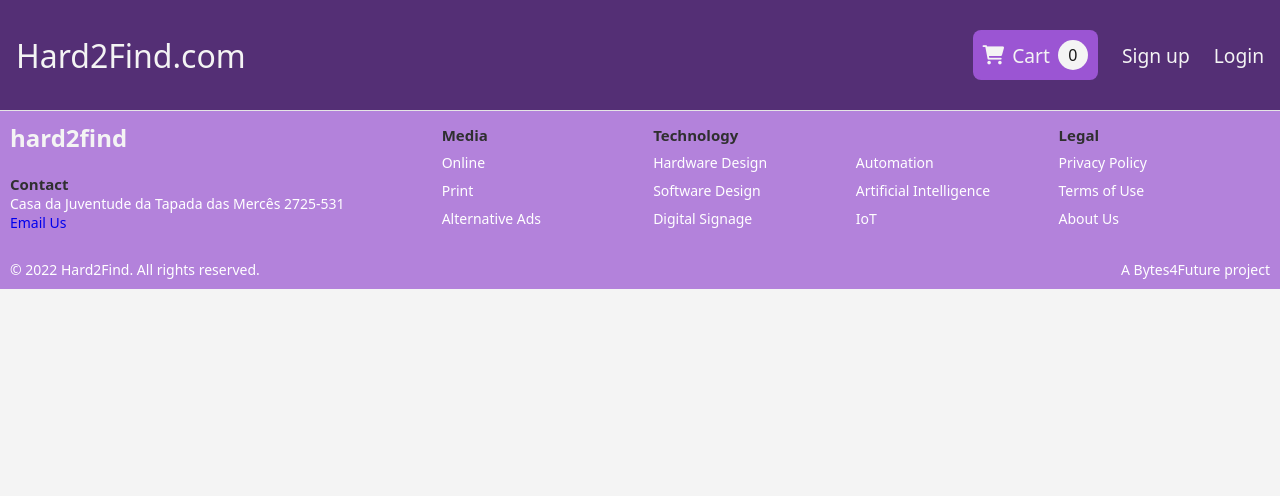
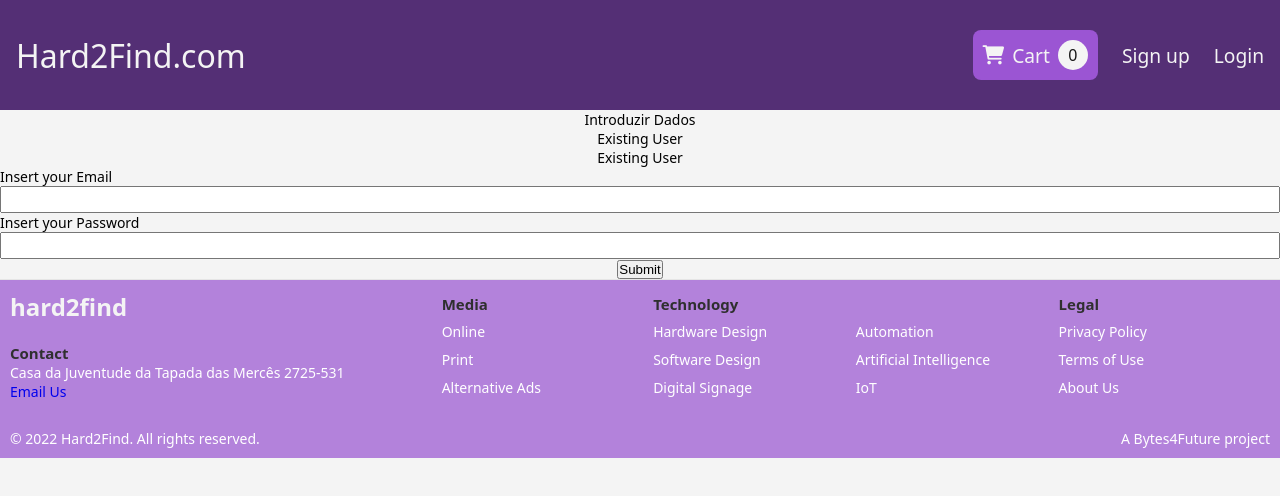
Before and after one commit to IruyCode/FinalProject, a React (Create React App) app in the folder front/: page /login in a window 1280 px wide. Shown: the top 496 px of the page. Built offline with nearby package versions, Linux system fonts and the light colour scheme; no server answers.

Commit message:
Login
Implementação do sistema de login 100 % FUNCIONAL (Falta CSS!!)

```diff
--- a/front/src/App.js
+++ b/front/src/App.js
@@ -7,8 +7,9 @@
 import ProductScreen from './screens/ProductScreen';
 import CartScreen from './screens/CartScreen'
 import SingupScreen from './screens/SingUpScreen';
+import LoginScreen from './screens/LoginScreen';
 import Footer from './screens/Footer';
-import AboutUss from './screens/About us'
+import AboutUss from './screens/About us';
 
 
 // Components
@@ -33,6 +34,7 @@
           <Route exact path="/product/:id" element={<ProductScreen />} />
           <Route exact path="/cart" element={<CartScreen />} />
           <Route exact path="/SingUp" element={<SingupScreen/>} />
+          <Route exact path="/login" element={<LoginScreen/>}/>
           <Route exact path="/about-us" element={<AboutUss/>} />
         </Routes>
       </main>
--- /dev/null
+++ b/front/src/components/Login/LoginAction.js
@@ -0,0 +1,97 @@
+import { useEffect, useState } from "react";
+// Chama essa funcao do SingUp
+import { NameInput } from "../SingUp/NameInput";
+
+export const Login = ({onSubmit,Errors}) =>{
+    // Funcao para Receber dados da DataBase em Tempo Real
+    const [campos, setCampos] = useState(
+        {email : "",
+        password :""
+    });
+    const [errors, setErrors] = useState("");
+    const [ListDb, setListDb] = useState([]);
+     // Se existir um user, vai receber o token
+    const [token, setToken] = useState("");
+
+    useEffect(() =>{
+        getData()
+      },[])
+    function getData() {
+        fetch('/api/SingUp',{method:"GET"})
+        .then(response => response.json())
+        .then(data => setListDb(data))
+      }
+
+
+        // Verificar e Guardar Errors
+        useEffect(()=>{
+            let Errors = undefined
+            // Verica em tds os users se algum tem essa dados
+            const conta = ListDb.find((e)=> e.email === campos.email && e.password === campos.password)
+
+            if(conta)
+            {
+               setToken(conta._id);
+            }else {
+                Errors = "Email ou Password não coincidem !"
+            }
+            setErrors(err =>({
+                error:Errors
+            }))
+
+        },[campos.email,campos.password,token])
+
+    // Recebe os Campos do Form
+
+    const handleSubmit = (e) =>{
+
+      e.preventDefault();
+      // Colocar Todos Erros Recebidos em  um só Array
+      const existingErrors = Object.keys(errors)
+          .map(key => errors[key])
+          .filter(v => v !== undefined);
+          if (existingErrors.length === 0) {
+        onSubmit(1)
+          }else {
+              onSubmit(2)
+              Errors(existingErrors)
+          }
+    }
+
+    return (
+      <div className="container">
+        <div className='frame'>
+          {/* Vai ser Links para SingUp e Login */}
+        <div class="nav">
+          <ul class="links">
+              <li
+              class="signin-active"><a class="btn">Existing User</a></li>
+              <li
+              class="signin-inactive"><a class="btn">Existing User</a></li>
+          </ul>
+          </div>
+
+         <form class="formsingup" onSubmit={handleSubmit}>
+          {/* Campo Email*/}
+        <NameInput
+            label= "Insert your Email"
+            name="email"
+            campo={campos}
+            errors = {errors}
+            setCampo={setCampos}
+        />
+          {/* Campo Password*/}
+        <NameInput
+            label= "Insert your Password"
+            name="password"
+            campo={campos}
+            errors = {errors}
+            setCampo={setCampos}
+        />
+          {/* Para Submeter */}
+           <button type="submit">Submit</button>
+        </form>
+        </div>
+      </div>
+    )
+}
--- a/front/src/components/SingUp/SingUpActions.js
+++ b/front/src/components/SingUp/SingUpActions.js
@@ -163,7 +163,6 @@
           .then(data =>getData())
 
       // Criar um campo para receber estes erros
-
       } else {
         onSubmit(2)
         Errors(existingErrors)
--- /dev/null
+++ b/front/src/screens/LoginScreen.js
@@ -0,0 +1,55 @@
+import { useEffect, useState } from 'react';
+import {useNavigate} from 'react-router-dom'
+import {Login} from '../components/Login/LoginAction';const LoginScreen = ()=>{
+
+    // Mostra os erros Acima
+    const [Errors, setErrors] = useState([]);
+    // Verifica oque recebe e faz redirect
+    const [CheckSubmit, setCheckSubmit] = useState(0);
+  // Controla oque vai mostrar
+    const [RetornErrors, setRetornErrors] = useState([]);
+    const navigate = useNavigate()
+
+    useEffect(() =>{
+
+        if(CheckSubmit === 0){
+          setRetornErrors(["Introduzir Dados"])
+        }
+        else if (CheckSubmit === 2){
+          setRetornErrors(Errors)
+        }
+        else if (CheckSubmit === 1){
+          // Se não receber-mos erros , fazemos um redirect para o HomePagi
+          navigate("/")
+        }
+        // TA CORTANDO OK FLW TROPA VOU VER ROUTERS
+      },[CheckSubmit,Errors])
+
+    const ListRetornErrors = ({RetornErrors}) => {
+    // Está dando Warning no console (Verificar)
+    return (
+        <div>
+            <ul>
+            {/* MSM SE ALTERAR DADOS ELE NAO MUDA */}
+            {RetornErrors.map((e,i) =>(
+                <li key={i}>{e}</li>
+            ))}
+            </ul>
+        </div>
+    )
+    }
+
+    return (
+        <div className="App">
+            <ListRetornErrors RetornErrors={RetornErrors} />
+
+    <Login onSubmit={(data)=>
+      {setCheckSubmit(data)}}
+      Errors = {(errors) => (
+      setErrors(errors)
+    )
+      } />
+        </div>
+    )
+}
+export default LoginScreen;
--- a/front/src/screens/SingUpScreen.js
+++ b/front/src/screens/SingUpScreen.js
@@ -3,6 +3,7 @@
 import {SingIn} from '../components/SingUp/SingUpActions'
 import {useNavigate} from 'react-router-dom'
 const SingupScreen = () =>{
+
     // SE ISSO FOR VAZIO DEVOLVE
     const [Errors, setErrors] = useState([]);
     const [CheckSubmit, setCheckSubmit] = useState(0);
@@ -26,9 +27,9 @@
 
       },[CheckSubmit,Errors])
 
-
       useEffect(()=>{
       },[RetornErrors])
+
       const ListRetornErrors = ({RetornErrors}) => {
         // Está dando Warning no console (Verificar)
         return (
```
